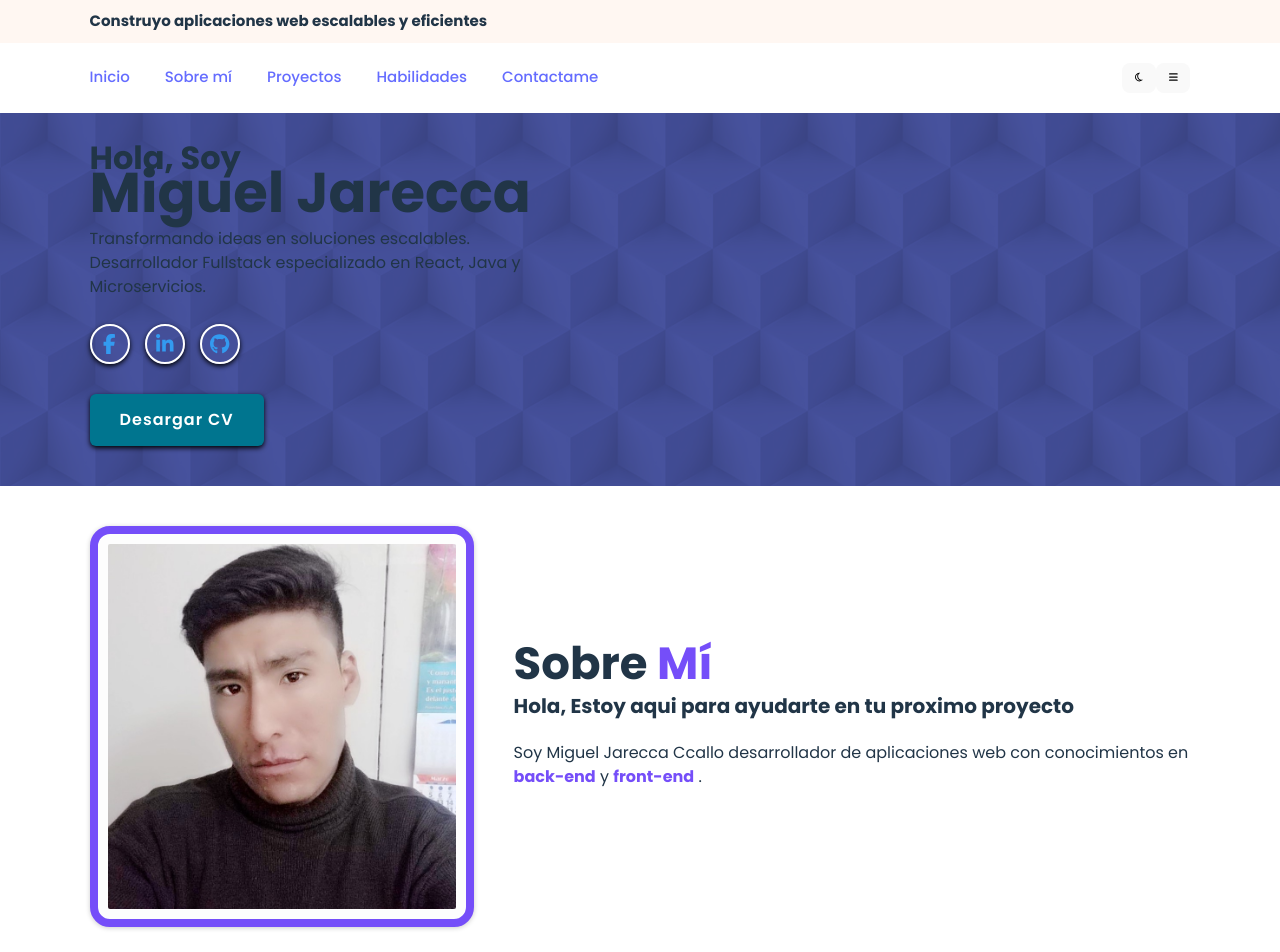
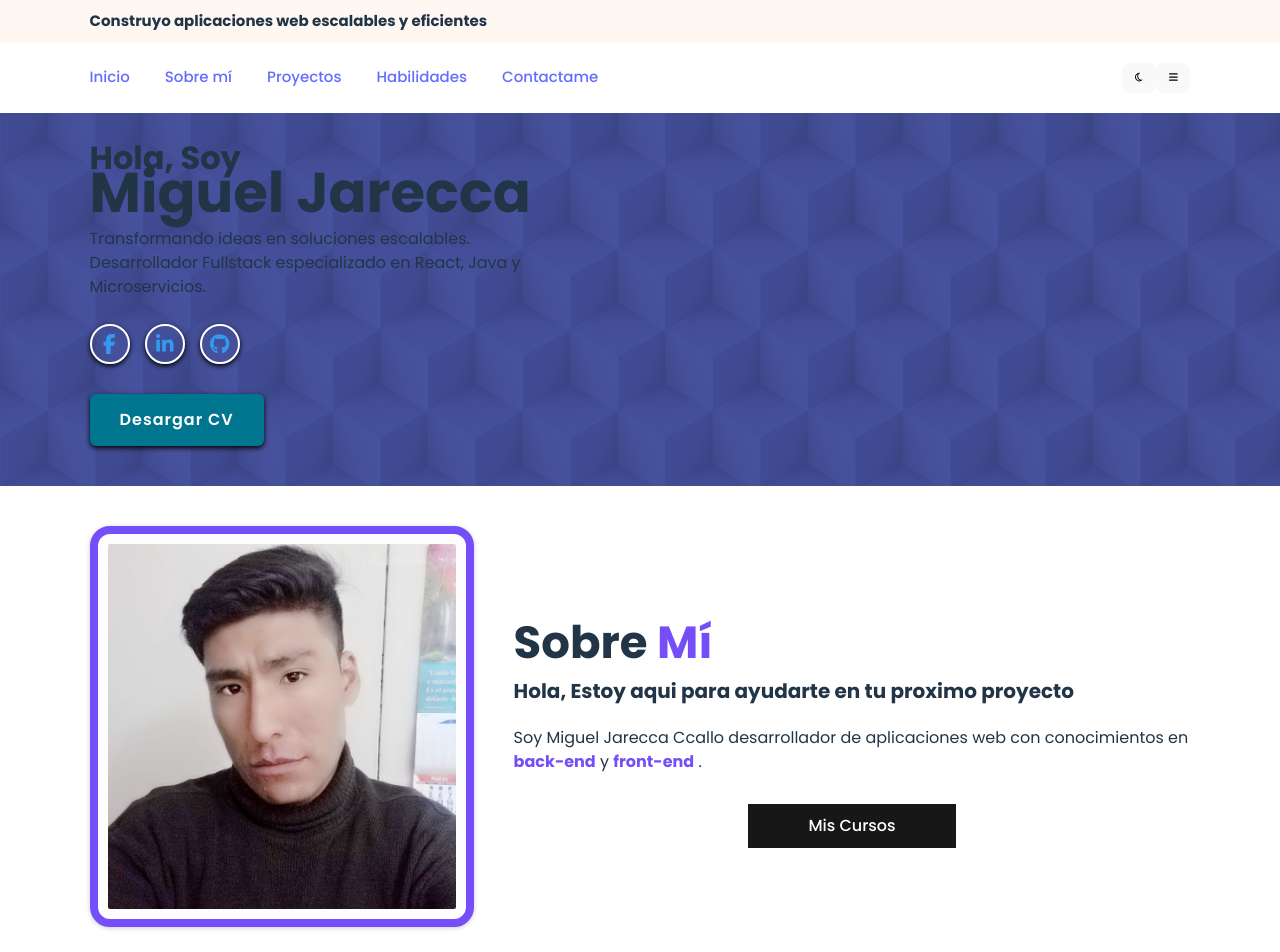
Before and after one commit to MiguelJarecca/portafolio-miguel, a React (Vite) app: page / in a window 1280 px wide. Shown: the top 952 px of the page. Built offline with nearby package versions, Linux system fonts and the light colour scheme.

Commit message:
se crea la pagina para cursos

```diff
--- a/src/App.css
+++ b/src/App.css
@@ -334,7 +334,6 @@ span {
 
 .about-content h2 {
   text-align: left;
-  line-height: 1.2;
 }
 
 .about-content h3 {
@@ -343,28 +342,21 @@ span {
 
 .about-content p {
   font-size: 1.6rem;
-  margin: 2rem 0 3rem;
+  margin-top: 2rem;
 }
 
-.about .social-media a {
-  display: inline-flex;
+.about-content .about-link {
+  display: flex;
   justify-content: center;
-  align-items: center;
-  width: 4.5rem;
-  height: 4.5rem;
-  background: transparent;
-  border: .2rem solid var(--main-color);
-  border-radius: 50%;
-  box-shadow: 0 .2rem .5rem var(--shadow-color);
-  font-size: 2.5rem;
-  color: var(--main-color);
-  margin: 2.5rem 1.5rem 3rem 0;
-  transition: .5s ease;
+  margin-top: 3rem;
 }
 
-.about .social-media a:hover {
-  background: var(--main-color);
-  color: var(--white-color);
+.about-content .about-link a {
+  font-size: 1.6rem;
+  text-decoration: none;
+  padding: 1rem 6rem;
+  background: #181717;
+  color: #fff;
 }
 
 /* =============== PROYECTS SECTION STYLE =============== */
--- a/src/AppRoutes.jsx
+++ b/src/AppRoutes.jsx
@@ -1,5 +1,6 @@
 import { Route, Routes } from "react-router-dom"
 import { Portfolio } from "./pages/Portfolio"
+import { Courses } from "./pages/Courses"
 
 export const AppRoutes = () => {
 
@@ -7,6 +8,7 @@ export const AppRoutes = () => {
     return(
         <Routes>
             <Route path="/" element={<Portfolio />}></Route>
+            <Route path="/courses" element={<Courses />}></Route>
         </Routes>
     )
 }
--- a/src/components/About.jsx
+++ b/src/components/About.jsx
@@ -6,24 +6,28 @@ import {FontAwesomeIcon} from '@fortawesome/react-fontawesome'
 import {faFacebookF} from '@fortawesome/free-brands-svg-icons';
 import {faLinkedinIn} from '@fortawesome/free-brands-svg-icons';
 import {faGithub} from '@fortawesome/free-brands-svg-icons';
+import { Link } from 'react-router-dom';
 
 export default function About() {
   return (
     <section className='about' id='about'>
+
       <div className="about-img">
         <img src={imgPerfil} alt="" />
       </div>
 
       <div className="about-content">
         <h2 className="heading">Sobre <span>Mí</span></h2>
+
         <h3>Hola, Estoy aqui para ayudarte en tu proximo proyecto</h3>
+
         <p>Soy Miguel Jarecca Ccallo desarrollador de aplicaciones web con
           conocimientos en <span> <strong>back-end</strong> </span> y
           <span> <strong>front-end</strong> </span>.
         </p>
 
-      <div className="social-media">
-
+        <div className="about-link">
+            <Link to={'/courses'}>Mis Cursos</Link>
         </div>
 
 
--- /dev/null
+++ b/src/pages/Courses.jsx
@@ -0,0 +1,12 @@
+import Header from "../components/Header"
+
+export const Courses = () => {
+
+
+    return(
+        <>
+            <Header />
+
+        </>
+    )
+}
```
Lines whose indentation alone changed are shown as unchanged.
